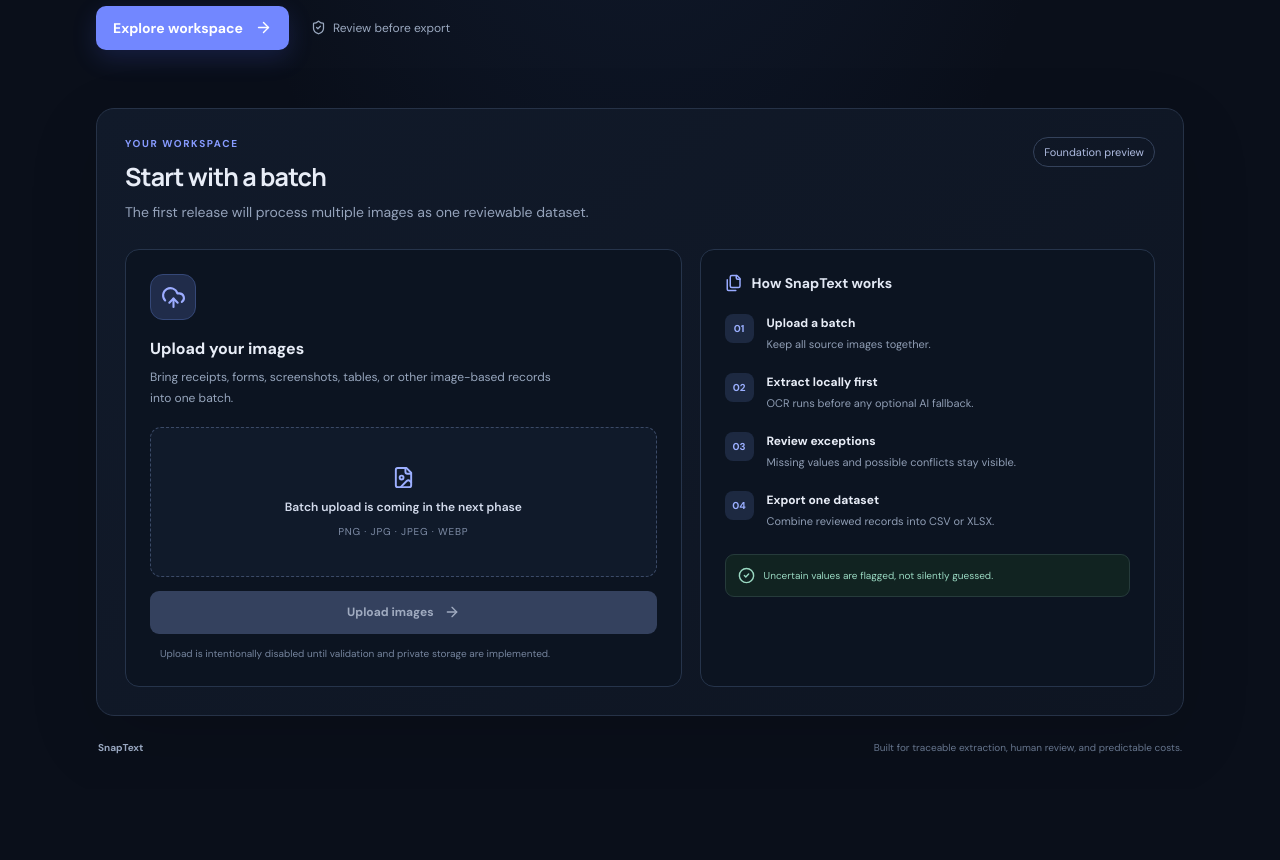
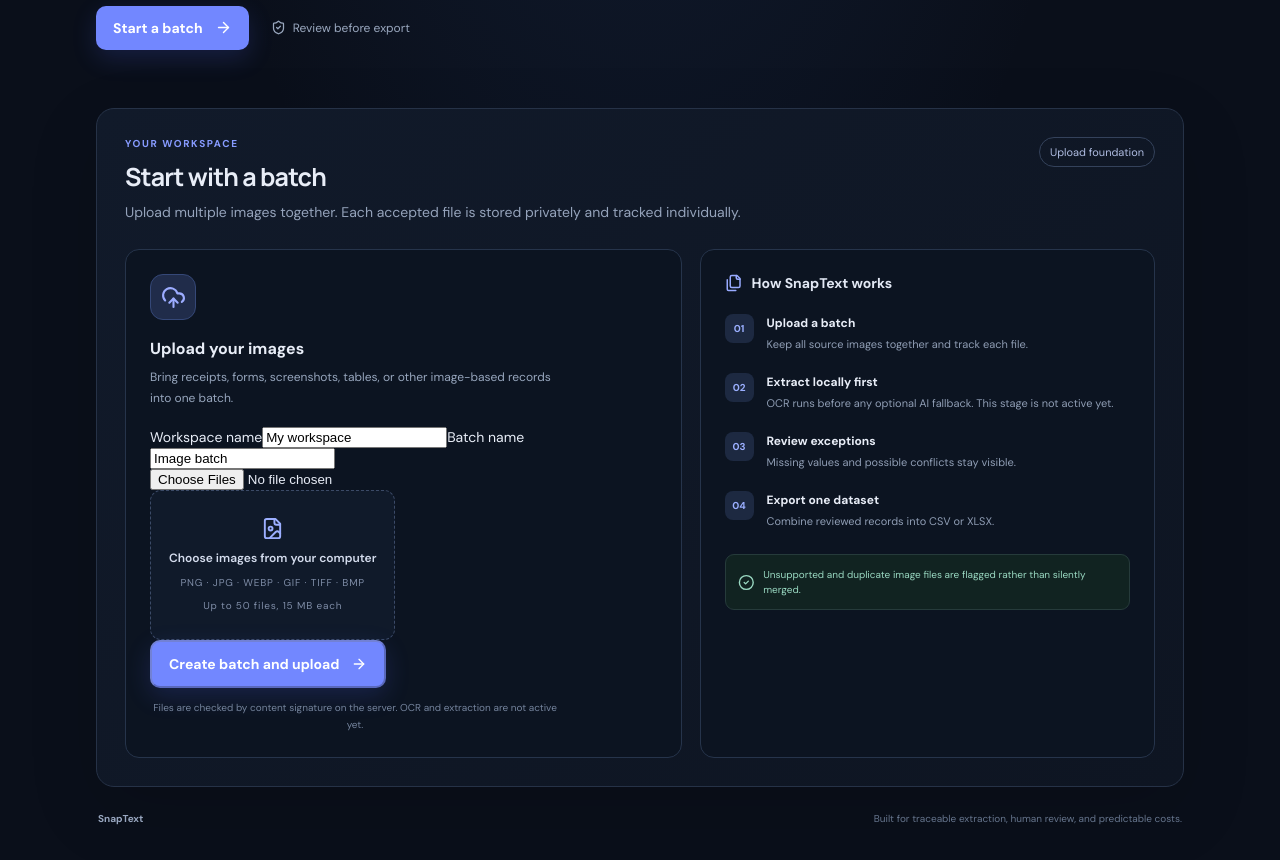
Before and after one commit to seokillseo-byte/snaptext, a React (Vite) app in the folder apps/web/: page / in a window 1280 px wide. Shown: the part 440-1300 px from the top of the page. Before the commit the page ends 1229 px from the top, so only its background shows below. Built offline with nearby package versions, Linux system fonts and the light colour scheme.

Commit message:
feat(web): connect multi-image upload to batch API

```diff
--- a/apps/web/src/main.tsx
+++ b/apps/web/src/main.tsx
@@ -1,9 +1,118 @@
-import React from "react";
+import React, { useRef, useState } from "react";
 import { createRoot } from "react-dom/client";
-import { ArrowRight, CheckCircle2, FileImage, Files, ScanText, ShieldCheck, Sparkles, UploadCloud } from "lucide-react";
+import { AlertCircle, ArrowRight, CheckCircle2, FileImage, Files, LoaderCircle, ScanText, ShieldCheck, Sparkles, UploadCloud, X } from "lucide-react";
 import "./styles.css";
 
+type AcceptedImage = {
+  id: string;
+  filename: string;
+  mimeType: string;
+  sizeBytes: number;
+  sha256: string;
+  status: "UPLOADED";
+};
+
+type RejectedImage = {
+  filename: string;
+  code: string;
+  message: string;
+};
+
+type UploadResult = {
+  accepted: AcceptedImage[];
+  rejected: RejectedImage[];
+};
+
+function formatBytes(bytes: number): string {
+  if (bytes < 1024 * 1024) return `${Math.max(1, Math.round(bytes / 1024))} KB`;
+  return `${(bytes / (1024 * 1024)).toFixed(1)} MB`;
+}
+
+async function readJson(response: Response): Promise<Record<string, any>> {
+  const payload = await response.json().catch(() => ({}));
+  if (!response.ok) {
+    throw new Error(payload?.error?.message ?? `Request failed (${response.status}).`);
+  }
+  return payload;
+}
+
 function App() {
+  const inputRef = useRef<HTMLInputElement>(null);
+  const [workspaceName, setWorkspaceName] = useState("My workspace");
+  const [batchName, setBatchName] = useState("Image batch");
+  const [files, setFiles] = useState<File[]>([]);
+  const [isUploading, setIsUploading] = useState(false);
+  const [statusMessage, setStatusMessage] = useState("");
+  const [errorMessage, setErrorMessage] = useState("");
+  const [result, setResult] = useState<UploadResult | null>(null);
+  const totalBytes = files.reduce((sum, file) => sum + file.size, 0);
+
+  function chooseFiles(nextFiles: FileList | null) {
+    if (!nextFiles) return;
+    setFiles((current) => {
+      const combined = [...current];
+      for (const file of Array.from(nextFiles)) {
+        if (!combined.some((item) => item.name === file.name && item.size === file.size && item.lastModified === file.lastModified)) {
+          combined.push(file);
+        }
+      }
+      return combined.slice(0, 50);
+    });
+    setErrorMessage("");
+    setResult(null);
+    setStatusMessage("");
+  }
+
+  function removeFile(index: number) {
+    setFiles((current) => current.filter((_, itemIndex) => itemIndex !== index));
+    setResult(null);
+    setStatusMessage("");
+  }
+
+  async function uploadBatch(event: React.FormEvent<HTMLFormElement>) {
+    event.preventDefault();
+    if (files.length === 0 || isUploading) return;
+    setIsUploading(true);
+    setErrorMessage("");
+    setStatusMessage("Creating workspace and batch…");
+    setResult(null);
+
+    try {
+      const workspacePayload = await readJson(await fetch("/api/workspaces", {
+        method: "POST",
+        headers: { "Content-Type": "application/json" },
+        body: JSON.stringify({ name: workspaceName })
+      }));
+      const workspaceId = workspacePayload.data.id as string;
+
+      const batchPayload = await readJson(await fetch(`/api/workspaces/${workspaceId}/batches`, {
+        method: "POST",
+        headers: { "Content-Type": "application/json" },
+        body: JSON.stringify({ name: batchName })
+      }));
+      const batchId = batchPayload.data.id as string;
+
+      setStatusMessage(`Uploading ${files.length} image(s)…`);
+      const formData = new FormData();
+      for (const file of files) formData.append("images", file, file.name);
+
+      const uploadPayload = await readJson(await fetch(
+        `/api/workspaces/${workspaceId}/batches/${batchId}/images`,
+        { method: "POST", body: formData }
+      ));
+      const uploadResult = uploadPayload.data as UploadResult;
+      setResult(uploadResult);
+      setStatusMessage(
+        `Batch created. ${uploadResult.accepted.length} image(s) saved; ${uploadResult.rejected.length} need attention.`
+      );
+    } catch (error) {
+      setErrorMessage(error instanceof Error ? error.message : "Upload failed. Please try again.");
+      setStatusMessage("");
+    } finally {
+      setIsUploading(false);
+    }
+  }
+
   return (
     <main className="app-shell">
       <header className="topbar">
@@ -11,7 +120,7 @@
           <span className="brand-mark"><ScanText size={21} /></span>
           <span>SnapText</span>
         </a>
-        <span className="topbar-note"><span className="status-dot" /> Workspace preview</span>
+        <span className="topbar-note"><span className="status-dot" /> Development workspace</span>
       </header>
 
       <section className="hero">
@@ -19,7 +128,7 @@
         <h1>Turn piles of images<br /><span>into usable data.</span></h1>
         <p className="hero-copy">Upload a batch, extract the fields you need, review uncertain values, and export everything in one clean file.</p>
         <div className="hero-actions">
-          <a className="primary-action" href="#workspace">Explore workspace <ArrowRight size={17} /></a>
+          <a className="primary-action" href="#workspace">Start a batch <ArrowRight size={17} /></a>
           <span className="privacy-note"><ShieldCheck size={15} /> Review before export</span>
         </div>
       </section>
@@ -29,34 +138,107 @@
           <div>
             <p className="section-kicker">YOUR WORKSPACE</p>
             <h2>Start with a batch</h2>
-            <p className="section-copy">The first release will process multiple images as one reviewable dataset.</p>
+            <p className="section-copy">Upload multiple images together. Each accepted file is stored privately and tracked individually.</p>
           </div>
-          <span className="draft-badge">Foundation preview</span>
+          <span className="draft-badge">Upload foundation</span>
         </div>
 
         <div className="workspace-grid">
-          <div className="upload-panel">
+          <form className="upload-panel" onSubmit={uploadBatch}>
             <div className="upload-icon"><UploadCloud size={25} /></div>
             <h3>Upload your images</h3>
             <p>Bring receipts, forms, screenshots, tables, or other image-based records into one batch.</p>
-            <div className="dropzone" aria-label="Upload is not connected yet">
+
+            <div className="form-fields">
+              <label>
+                Workspace name
+                <input value={workspaceName} maxLength={160} required onChange={(event) => setWorkspaceName(event.target.value)} disabled={isUploading} />
+              </label>
+              <label>
+                Batch name
+                <input value={batchName} maxLength={200} required onChange={(event) => setBatchName(event.target.value)} disabled={isUploading} />
+              </label>
+            </div>
+
+            <input
+              ref={inputRef}
+              className="file-input"
+              type="file"
+              accept="image/png,image/jpeg,image/webp,image/gif,image/tiff,image/bmp"
+              multiple
+              onChange={(event) => {
+                chooseFiles(event.currentTarget.files);
+                event.currentTarget.value = "";
+              }}
+              disabled={isUploading}
+              aria-label="Choose image files"
+            />
+            <button
+              className="dropzone"
+              type="button"
+              onClick={() => inputRef.current?.click()}
+              disabled={isUploading}
+              aria-label="Choose image files to upload"
+            >
               <FileImage size={23} />
-              <strong>Batch upload is coming in the next phase</strong>
-              <span>PNG · JPG · JPEG · WEBP</span>
-            </div>
-            <button className="disabled-button" type="button" disabled>Upload images <ArrowRight size={16} /></button>
-            <p className="helper-text">Upload is intentionally disabled until validation and private storage are implemented.</p>
-          </div>
+              <strong>Choose images from your computer</strong>
+              <span>PNG · JPG · WEBP · GIF · TIFF · BMP</span>
+              <span>Up to 50 files, 15 MB each</span>
+            </button>
+
+            {files.length > 0 && (
+              <div className="selected-files">
+                <div className="selected-heading">
+                  <strong>{files.length} selected</strong>
+                  <span>{formatBytes(totalBytes)}</span>
+                </div>
+                <ul>
+                  {files.map((file, index) => (
+                    <li key={`${file.name}-${file.size}-${file.lastModified}`}>
+                      <FileImage size={15} />
+                      <span className="selected-filename">{file.name}</span>
+                      <span className="file-size">{formatBytes(file.size)}</span>
+                      <button type="button" className="remove-file" aria-label={`Remove ${file.name}`} onClick={() => removeFile(index)} disabled={isUploading}><X size={14} /></button>
+                    </li>
+                  ))}
+                </ul>
+              </div>
+            )}
+
+            <button className="primary-action upload-submit" type="submit" disabled={isUploading || files.length === 0 || !workspaceName.trim() || !batchName.trim()}>
+              {isUploading ? <><LoaderCircle className="spin" size={16} /> Uploading…</> : <>Create batch and upload <ArrowRight size={16} /></>}
+            </button>
+            <p className="helper-text">Files are checked by content signature on the server. OCR and extraction are not active yet.</p>
+
+            {statusMessage && <p className="status-message" role="status"><CheckCircle2 size={16} />{statusMessage}</p>}
+            {errorMessage && <p className="error-message" role="alert"><AlertCircle size={16} />{errorMessage}</p>}
+            {result && (
+              <div className="upload-results" aria-live="polite">
+                {result.accepted.length > 0 && (
+                  <>
+                    <h4>Saved images ({result.accepted.length})</h4>
+                    <ul>{result.accepted.map((image) => <li key={image.id}><CheckCircle2 size={14} /><span>{image.filename}</span><small>{image.status}</small></li>)}</ul>
+                  </>
+                )}
+                {result.rejected.length > 0 && (
+                  <>
+                    <h4>Needs attention ({result.rejected.length})</h4>
+                    <ul>{result.rejected.map((image, index) => <li className="rejected-item" key={`${image.filename}-${image.code}-${index}`}><AlertCircle size={14} /><span><strong>{image.filename}</strong><small>{image.message}</small></span></li>)}</ul>
+                  </>
+                )}
+              </div>
+            )}
+          </form>
 
           <aside className="flow-panel">
             <div className="panel-heading"><Files size={18} /><h3>How SnapText works</h3></div>
             <ol className="steps">
-              <li><span className="step-number">01</span><div><strong>Upload a batch</strong><p>Keep all source images together.</p></div></li>
-              <li><span className="step-number">02</span><div><strong>Extract locally first</strong><p>OCR runs before any optional AI fallback.</p></div></li>
+              <li><span className="step-number">01</span><div><strong>Upload a batch</strong><p>Keep all source images together and track each file.</p></div></li>
+              <li><span className="step-number">02</span><div><strong>Extract locally first</strong><p>OCR runs before any optional AI fallback. This stage is not active yet.</p></div></li>
               <li><span className="step-number">03</span><div><strong>Review exceptions</strong><p>Missing values and possible conflicts stay visible.</p></div></li>
               <li><span className="step-number">04</span><div><strong>Export one dataset</strong><p>Combine reviewed records into CSV or XLSX.</p></div></li>
             </ol>
-            <div className="trust-note"><CheckCircle2 size={17} /><span>Uncertain values are flagged, not silently guessed.</span></div>
+            <div className="trust-note"><CheckCircle2 size={17} /><span>Unsupported and duplicate image files are flagged rather than silently merged.</span></div>
           </aside>
         </div>
       </section>
```
